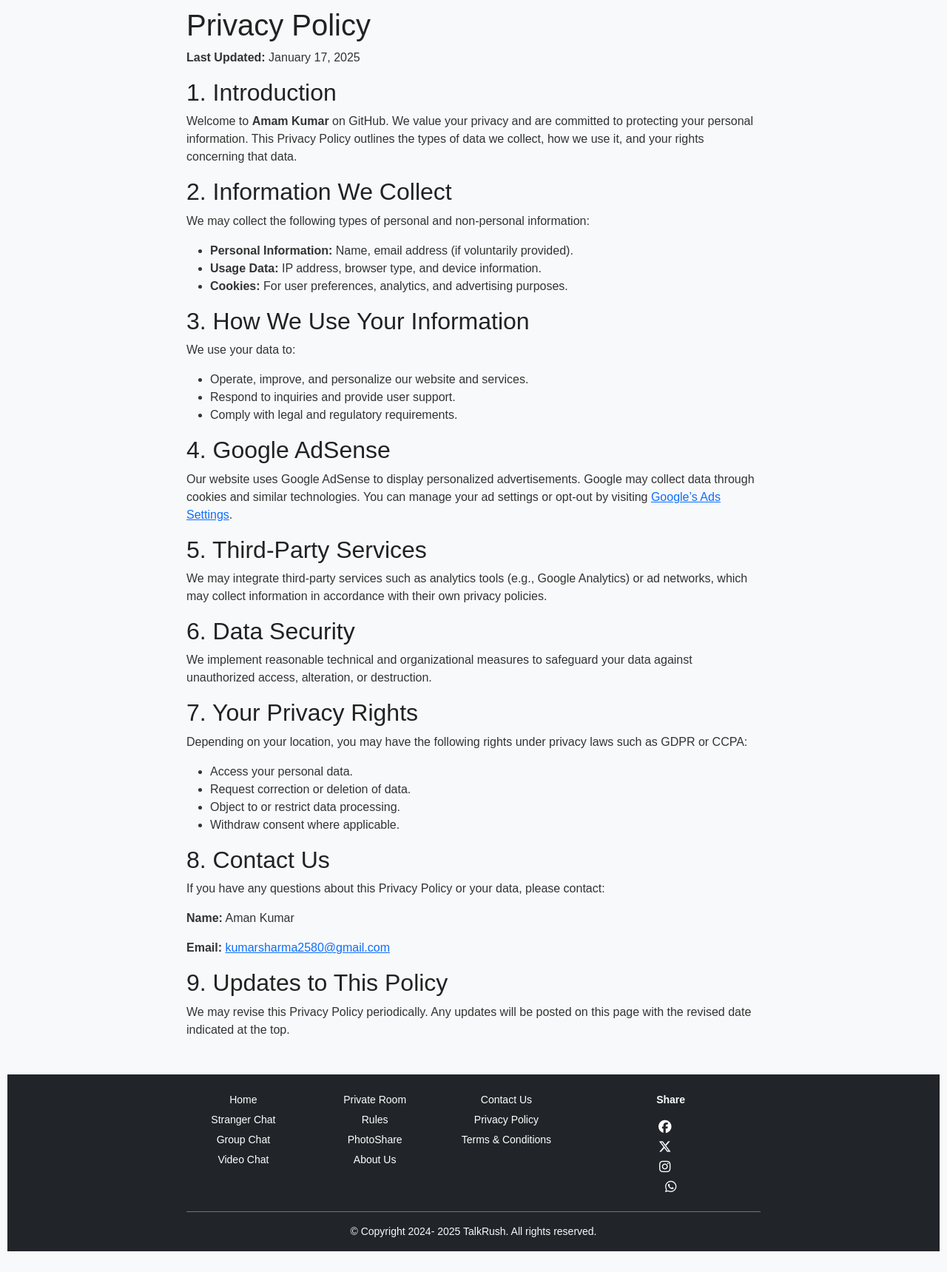
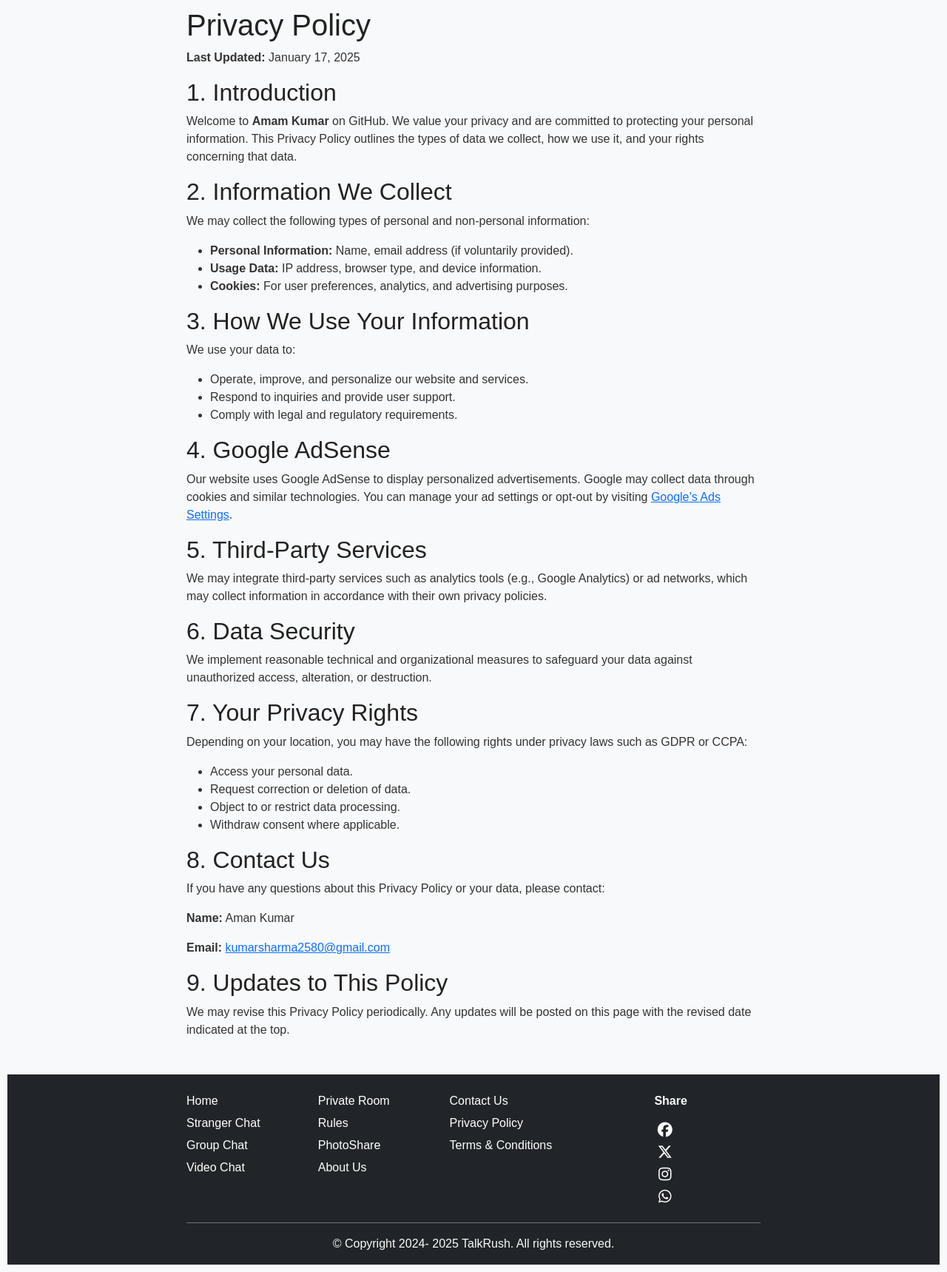
Before and after one commit to shkumaraman/shkumaraman.github.io, a Jekyll site: the page built from privacy-policy.html, in a window 1280 px wide. Shown: the whole page at 74% size. Built offline with Jekyll 4.4.1, drawn with Linux system fonts in a browser that asks for light colours.

Commit message:
Update privacy-policy.html

```diff
--- a/privacy-policy.html
+++ b/privacy-policy.html
@@ -8,12 +8,6 @@
     body { font-family: Arial, sans-serif; margin: 10px; background: #f8f9fa; color: #333; }
     .container { max-width: 800px; }
     h1, h2 { color: #222; }
-    footer {
-            text-align: center;
-            margin-top: 40px;
-            font-size: 14px;
-            color: #777;
-    }
   </style>
 
   <div class="container">
```
